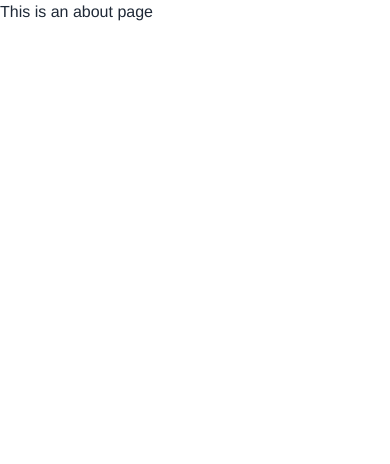
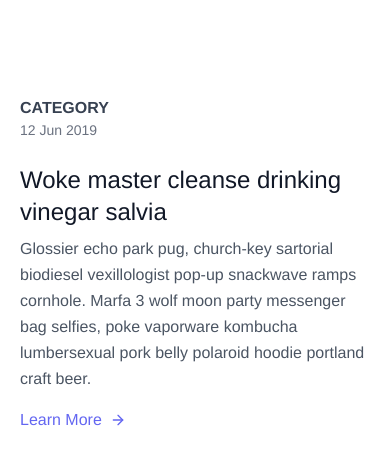
Before and after one commit to Ulvy2022/job_poster, a Vue app in the folder frontend/: page /home in a window 390 px wide. Shown: the top 464 px of the page. Built offline with nearby package versions, Linux system fonts and the light colour scheme.

Commit message:
#4 : job category

```diff
--- a/frontend/src/App.vue
+++ b/frontend/src/App.vue
@@ -1,10 +1,11 @@
 <template>
   <navBar v-if="isShowMenuBar != null " />
+
   <router-view/>
 </template>
 
 <script>
-import navBar from './components/navBar/navBar.vue'
+import navBar from './components/navBar/navBar.vue';
 export default {
   components: {
     navBar,
--- /dev/null
+++ b/frontend/src/components/Category/JobCategory.vue
@@ -0,0 +1,28 @@
+<template>
+    <section class="text-gray-600 body-font overflow-hidden">
+        <div class="container px-5 py-24 mx-auto">
+            <div class="-my-8 divide-y-2 divide-gray-100">
+                <div class="py-8 flex flex-wrap md:flex-nowrap">
+                    <div class="md:w-64 md:mb-0 mb-6 flex-shrink-0 flex flex-col">
+                        <span class="font-semibold title-font text-gray-700">CATEGORY</span>
+                        <span class="text-sm text-gray-500">12 Jun 2019</span>
+                    </div>
+                    <div class="md:flex-grow">
+                        <h2 class="text-2xl font-medium text-gray-900 title-font mb-2">Woke master cleanse drinking vinegar
+                            salvia</h2>
+                        <p class="leading-relaxed">Glossier echo park pug, church-key sartorial biodiesel vexillologist
+                            pop-up snackwave ramps cornhole. Marfa 3 wolf moon party messenger bag selfies, poke vaporware
+                            kombucha lumbersexual pork belly polaroid hoodie portland craft beer.</p>
+                        <a class="text-indigo-500 inline-flex items-center mt-4">Learn More
+                            <svg class="w-4 h-4 ml-2" viewBox="0 0 24 24" stroke="currentColor" stroke-width="2" fill="none"
+                                stroke-linecap="round" stroke-linejoin="round">
+                                <path d="M5 12h14"></path>
+                                <path d="M12 5l7 7-7 7"></path>
+                            </svg>
+                        </a>
+                    </div>
+                </div>
+            </div>
+        </div>
+    </section>
+</template>
--- /dev/null
+++ b/frontend/src/components/footer/FooterForm.vue
@@ -0,0 +1,31 @@
+<template>
+    <footer class="footer items-center p-4 bg-neutral text-neutral-content">
+        <div class="items-center grid-flow-col">
+            <svg width="36" height="36" viewBox="0 0 24 24" xmlns="http://www.w3.org/2000/svg" fill-rule="evenodd"
+                clip-rule="evenodd" class="fill-current">
+                <path
+                    d="M22.672 15.226l-2.432.811.841 2.515c.33 1.019-.209 2.127-1.23 2.456-1.15.325-2.148-.321-2.463-1.226l-.84-2.518-5.013 1.677.84 2.517c.391 1.203-.434 2.542-1.831 2.542-.88 0-1.601-.564-1.86-1.314l-.842-2.516-2.431.809c-1.135.328-2.145-.317-2.463-1.229-.329-1.018.211-2.127 1.231-2.456l2.432-.809-1.621-4.823-2.432.808c-1.355.384-2.558-.59-2.558-1.839 0-.817.509-1.582 1.327-1.846l2.433-.809-.842-2.515c-.33-1.02.211-2.129 1.232-2.458 1.02-.329 2.13.209 2.461 1.229l.842 2.515 5.011-1.677-.839-2.517c-.403-1.238.484-2.553 1.843-2.553.819 0 1.585.509 1.85 1.326l.841 2.517 2.431-.81c1.02-.33 2.131.211 2.461 1.229.332 1.018-.21 2.126-1.23 2.456l-2.433.809 1.622 4.823 2.433-.809c1.242-.401 2.557.484 2.557 1.838 0 .819-.51 1.583-1.328 1.847m-8.992-6.428l-5.01 1.675 1.619 4.828 5.011-1.674-1.62-4.829z">
+                </path>
+            </svg>
+            <p>Copyright © 2022 - All right reserved</p>
+        </div>
+        <div class="grid-flow-col gap-4 md:place-self-center md:justify-self-end">
+            <a><svg xmlns="http://www.w3.org/2000/svg" width="24" height="24" viewBox="0 0 24 24" class="fill-current">
+                    <path
+                        d="M24 4.557c-.883.392-1.832.656-2.828.775 1.017-.609 1.798-1.574 2.165-2.724-.951.564-2.005.974-3.127 1.195-.897-.957-2.178-1.555-3.594-1.555-3.179 0-5.515 2.966-4.797 6.045-4.091-.205-7.719-2.165-10.148-5.144-1.29 2.213-.669 5.108 1.523 6.574-.806-.026-1.566-.247-2.229-.616-.054 2.281 1.581 4.415 3.949 4.89-.693.188-1.452.232-2.224.084.626 1.956 2.444 3.379 4.6 3.419-2.07 1.623-4.678 2.348-7.29 2.04 2.179 1.397 4.768 2.212 7.548 2.212 9.142 0 14.307-7.721 13.995-14.646.962-.695 1.797-1.562 2.457-2.549z">
+                    </path>
+                </svg>
+            </a>
+            <a><svg xmlns="http://www.w3.org/2000/svg" width="24" height="24" viewBox="0 0 24 24" class="fill-current">
+                    <path
+                        d="M19.615 3.184c-3.604-.246-11.631-.245-15.23 0-3.897.266-4.356 2.62-4.385 8.816.029 6.185.484 8.549 4.385 8.816 3.6.245 11.626.246 15.23 0 3.897-.266 4.356-2.62 4.385-8.816-.029-6.185-.484-8.549-4.385-8.816zm-10.615 12.816v-8l8 3.993-8 4.007z">
+                    </path>
+                </svg></a>
+            <a><svg xmlns="http://www.w3.org/2000/svg" width="24" height="24" viewBox="0 0 24 24" class="fill-current">
+                    <path
+                        d="M9 8h-3v4h3v12h5v-12h3.642l.358-4h-4v-1.667c0-.955.192-1.333 1.115-1.333h2.885v-5h-3.808c-3.596 0-5.192 1.583-5.192 4.615v3.385z">
+                    </path>
+                </svg></a>
+        </div>
+    </footer>
+</template>
--- a/frontend/src/components/login/loginForm.vue
+++ b/frontend/src/components/login/loginForm.vue
@@ -116,7 +116,8 @@
                         this.isClickSigIn = !this.isClickSigIn
                     } else {
                         localStorage.setItem('userId',res.data.id)
-                        this.showInvalid = false
+                        this.showInvalid = false;
+                        this.$router.push('/home')
                     }
                 }).catch(() => {
                     this.isClickSigIn = !this.isClickSigIn
--- a/frontend/src/components/navBar/navBar.vue
+++ b/frontend/src/components/navBar/navBar.vue
@@ -17,7 +17,7 @@
             </div>
         </div>
         <div class="navbar-center">
-            <a class="btn btn-ghost normal-case text-xl text-white ">Job Poster</a>
+            <a class="btn btn-ghost normal-case text-xl text-white ">Job Shop</a>
         </div>
         <div class="navbar-end">
             <!-- <button class="btn btn-ghost btn-circle text-white">
@@ -34,7 +34,7 @@
                         <path stroke-linecap="round" stroke-linejoin="round" stroke-width="2"
                             d="M15 17h5l-1.405-1.405A2.032 2.032 0 0118 14.158V11a6.002 6.002 0 00-4-5.659V5a2 2 0 10-4 0v.341C7.67 6.165 6 8.388 6 11v3.159c0 .538-.214 1.055-.595 1.436L4 17h5m6 0v1a3 3 0 11-6 0v-1m6 0H9" />
                     </svg>
-                    <span class="badge badge-xs badge-primary indicator-item rounded-3xl h-4 w-4">9</span>
+                    <span class="badge badge-xs bg-red-600 indicator-item rounded-3xl h-4 w-4">9</span>
                 </div>
             </button>
         </div>
--- a/frontend/src/router/index.js
+++ b/frontend/src/router/index.js
@@ -10,7 +10,7 @@
   {
     path: '/home',
     name: 'home',
-    component: () => import('@/views/AboutView.vue'),
+    component: () => import('@/views/Home/HomePage.vue'),
     meta: {
         requiresAuth:true,
     }
--- a/frontend/src/views/Home/HomePage.vue
+++ b/frontend/src/views/Home/HomePage.vue
@@ -1,7 +1,12 @@
 <template>
-    <HomePage/>
+    <JobCategory/>
 </template>
 
 <script>
-    // import HomePage from '../../components/'
+import JobCategory from '../../components/Category/JobCategory.vue'
+export default {
+    components: {
+        JobCategory,
+    }
+}
 </script>
```
Also changed, not shown: 1 other file (tests, documents, lock files or other folders).
